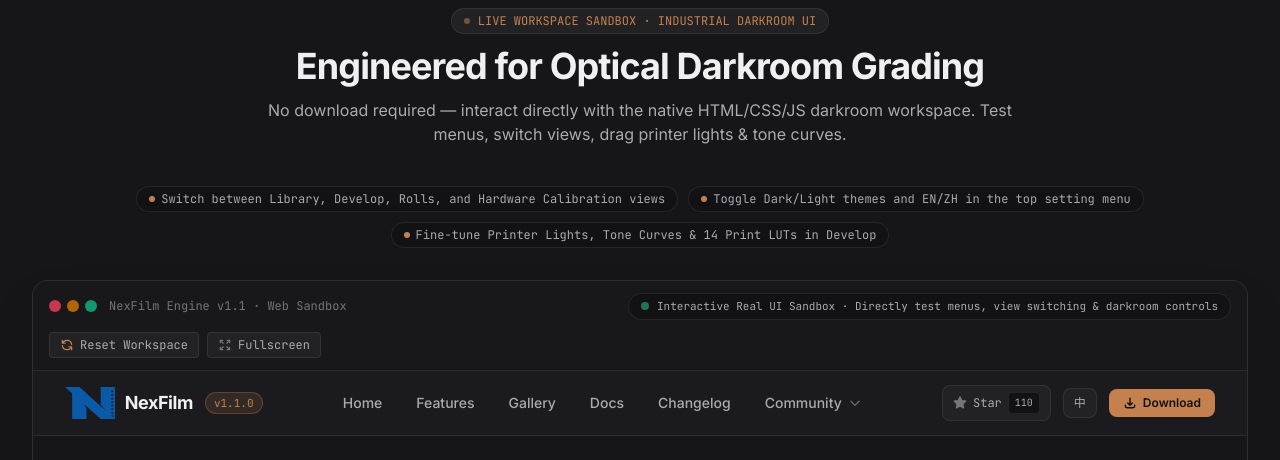
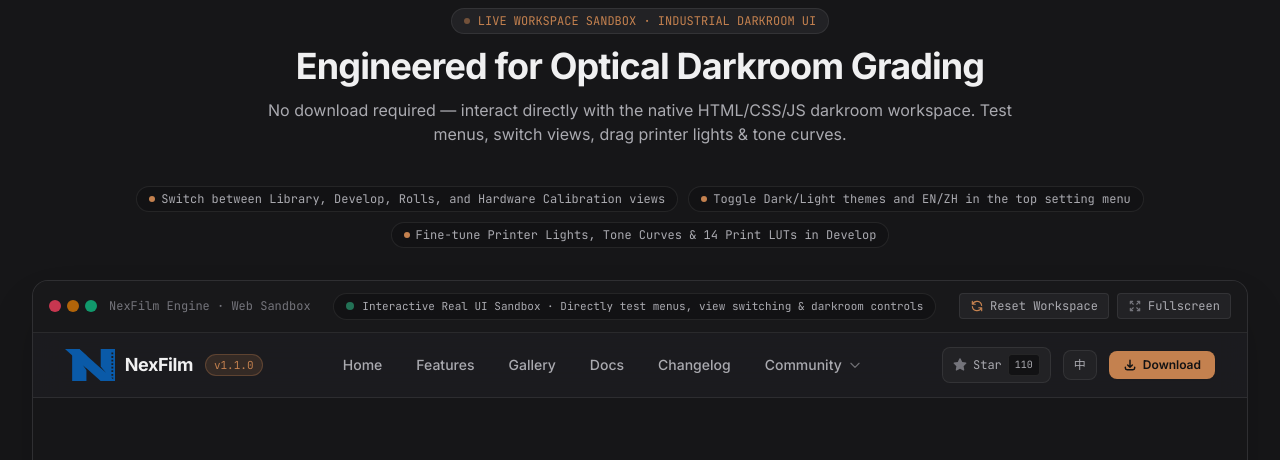
Before and after one commit to BillyDu-TJ/NexFilm, an Astro site in the folder website/: page /en in a window 1280 px wide. Shown: the part 2313-2773 px from the top of the page. Built offline with nearby package versions, Linux system fonts and the light colour scheme; Astro itself is replaced by a stand-in of ours; no server answers.

Commit message:
chore(website): remove hardcoded v1.1 version from workspace sandbox header

```diff
--- a/website/src/components/WorkspaceShowcase.astro
+++ b/website/src/components/WorkspaceShowcase.astro
@@ -85,7 +85,7 @@ const t = {
             <span class="w-3 h-3 rounded-full bg-amber-600/80 inline-block"></span>
             <span class="w-3 h-3 rounded-full bg-emerald-500/80 inline-block"></span>
           </div>
-          <span class="text-xs text-text-muted font-mono hidden sm:inline">NexFilm Engine v1.1 · Web Sandbox</span>
+          <span class="text-xs text-text-muted font-mono hidden sm:inline">NexFilm Engine · Web Sandbox</span>
         </div>
 
         <!-- Center Status Badge -->
```
